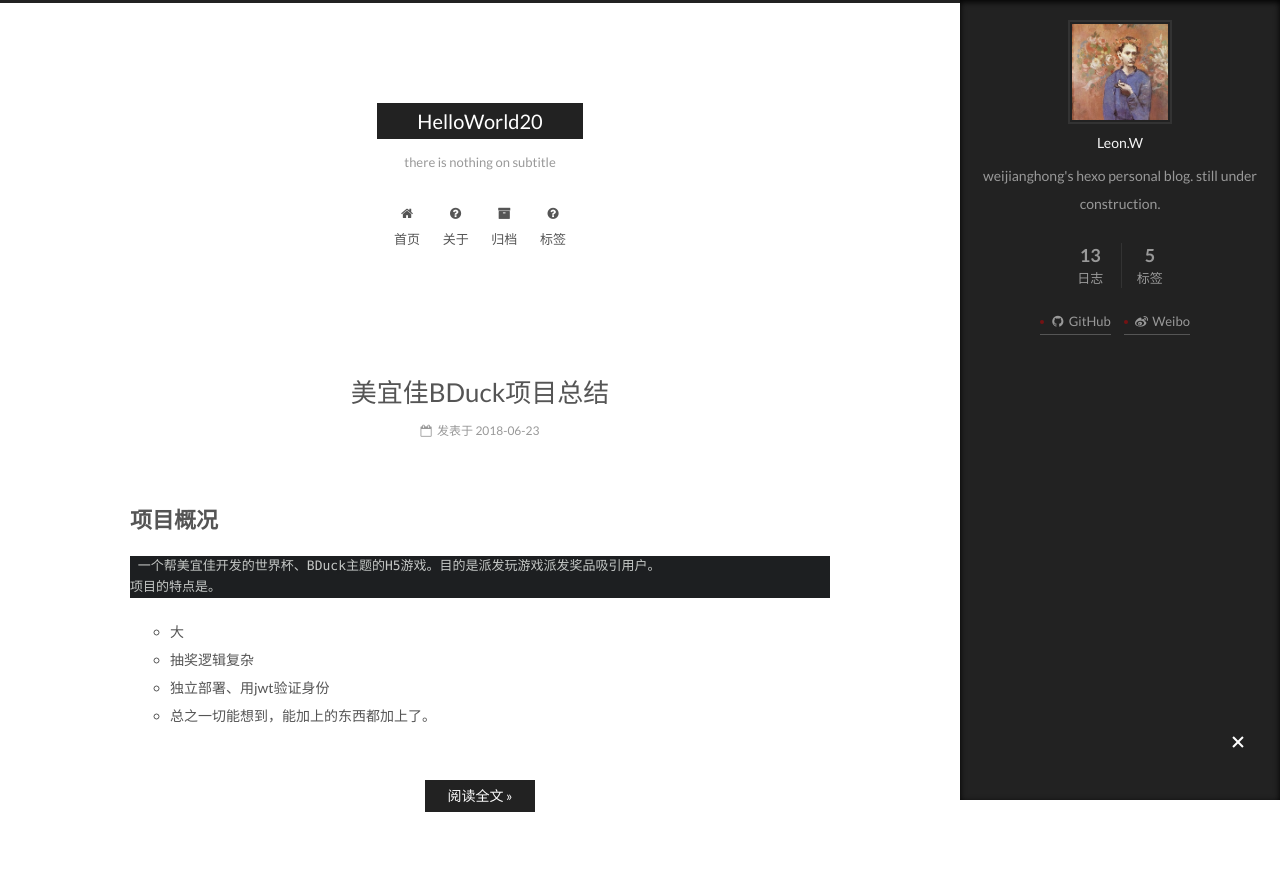
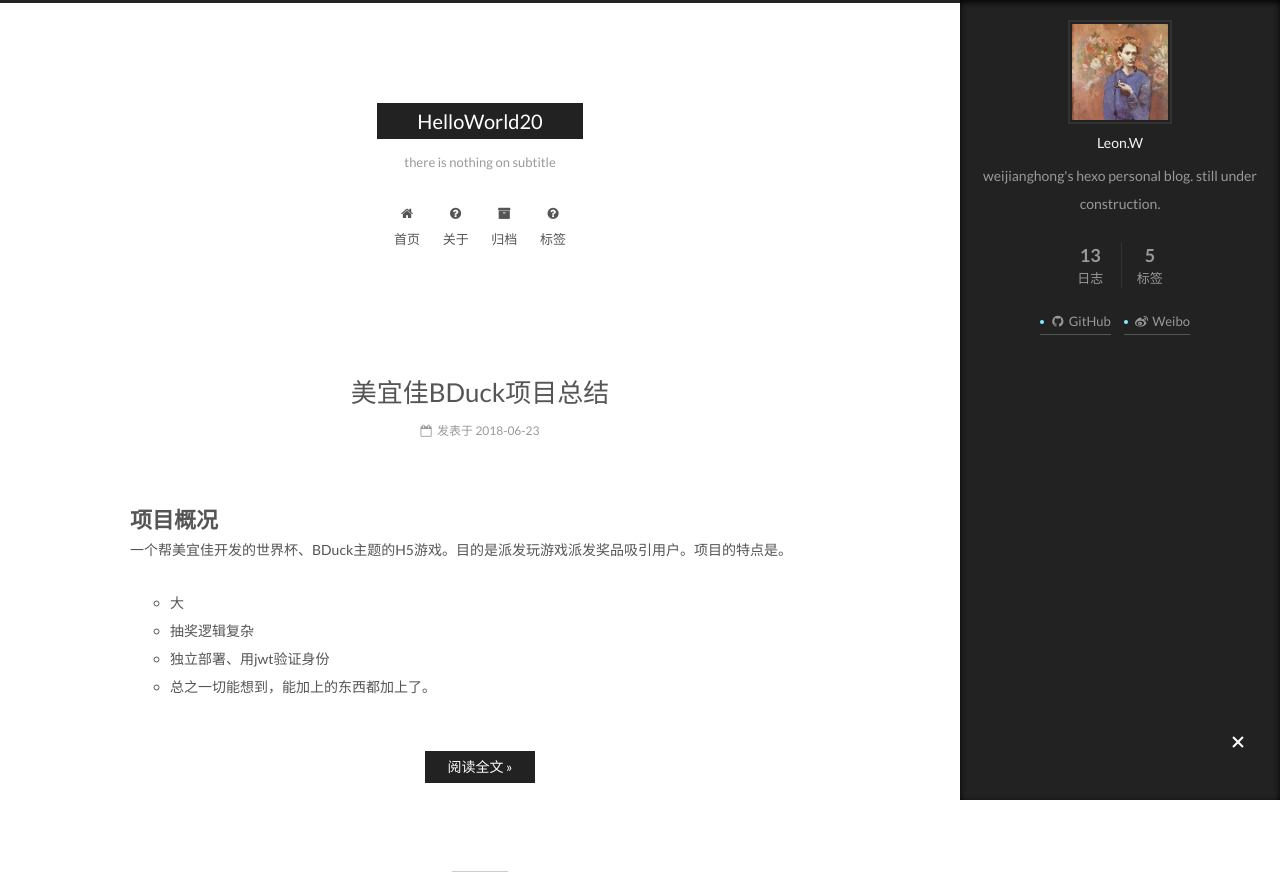
Before and after one commit to HelloWorld20/HelloWorld20.github.io, a plain HTML site: page index.html in a window 1280 px wide. Shown: the top 875 px of the page. Drawn offline with Linux system fonts and the light colour scheme.

Commit message:
Site updated: 2018-06-24 00:16:02

```diff
--- a/css/main.css
+++ b/css/main.css
@@ -1691,7 +1691,7 @@ pre .javascript .function {
   width: 4px;
   height: 4px;
   border-radius: 50%;
-  background: #741213;
+  background: #82f0ff;
 }
 .links-of-blogroll {
   font-size: 13px;
--- a/index.html
+++ b/index.html
@@ -337,9 +337,8 @@
 
 
 
-          <h1 id="项目概况"><a href="#项目概况" class="headerlink" title="项目概况"></a>项目概况</h1><pre><code> 一个帮美宜佳开发的世界杯、BDuck主题的H5游戏。目的是派发玩游戏派发奖品吸引用户。
-项目的特点是。
-</code></pre><ul>
+          <h1 id="项目概况"><a href="#项目概况" class="headerlink" title="项目概况"></a>项目概况</h1><p> 一个帮美宜佳开发的世界杯、BDuck主题的H5游戏。目的是派发玩游戏派发奖品吸引用户。项目的特点是。</p>
+<ul>
 <li>大</li>
 <li>抽奖逻辑复杂</li>
 <li>独立部署、用jwt验证身份</li>
```
Also changed, not shown: 2018/06/23/美宜佳BDuck项目总结/index.html (+6 -7 lines).
